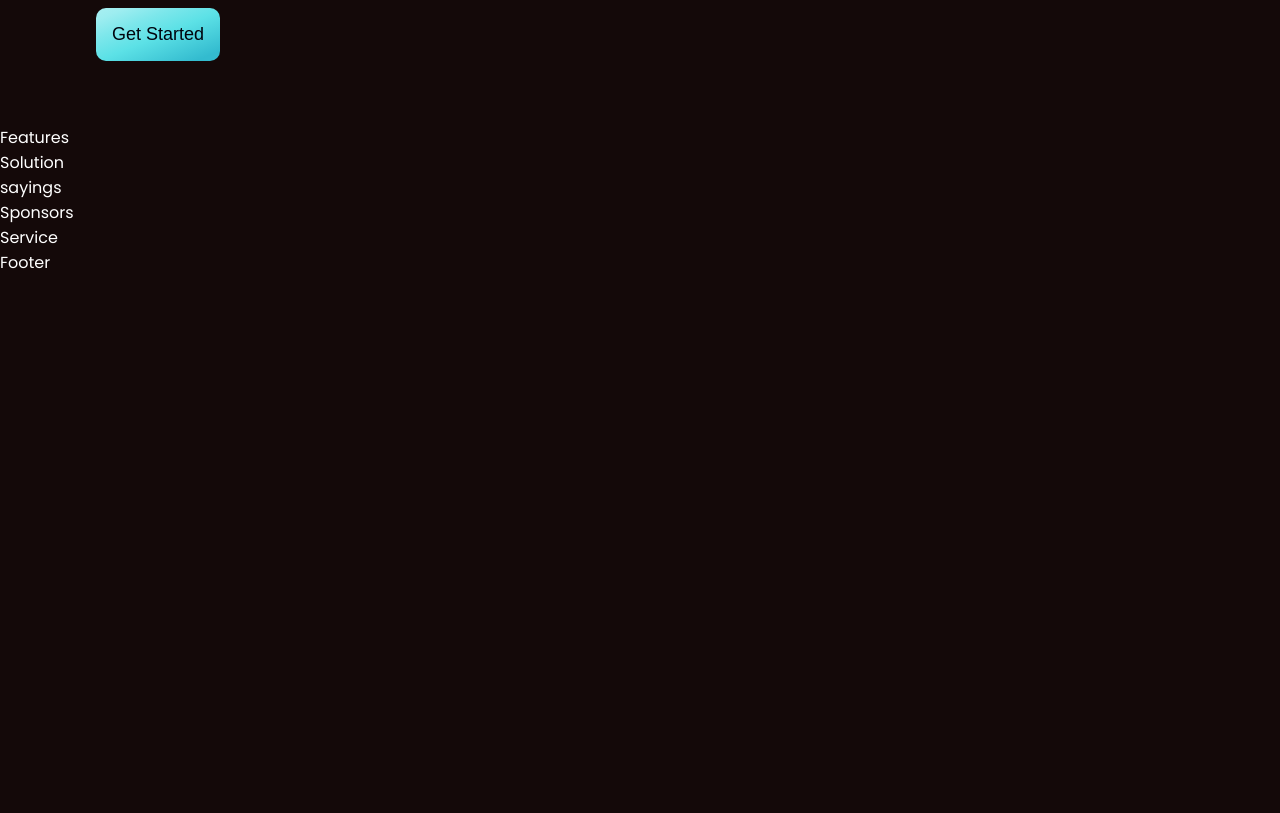
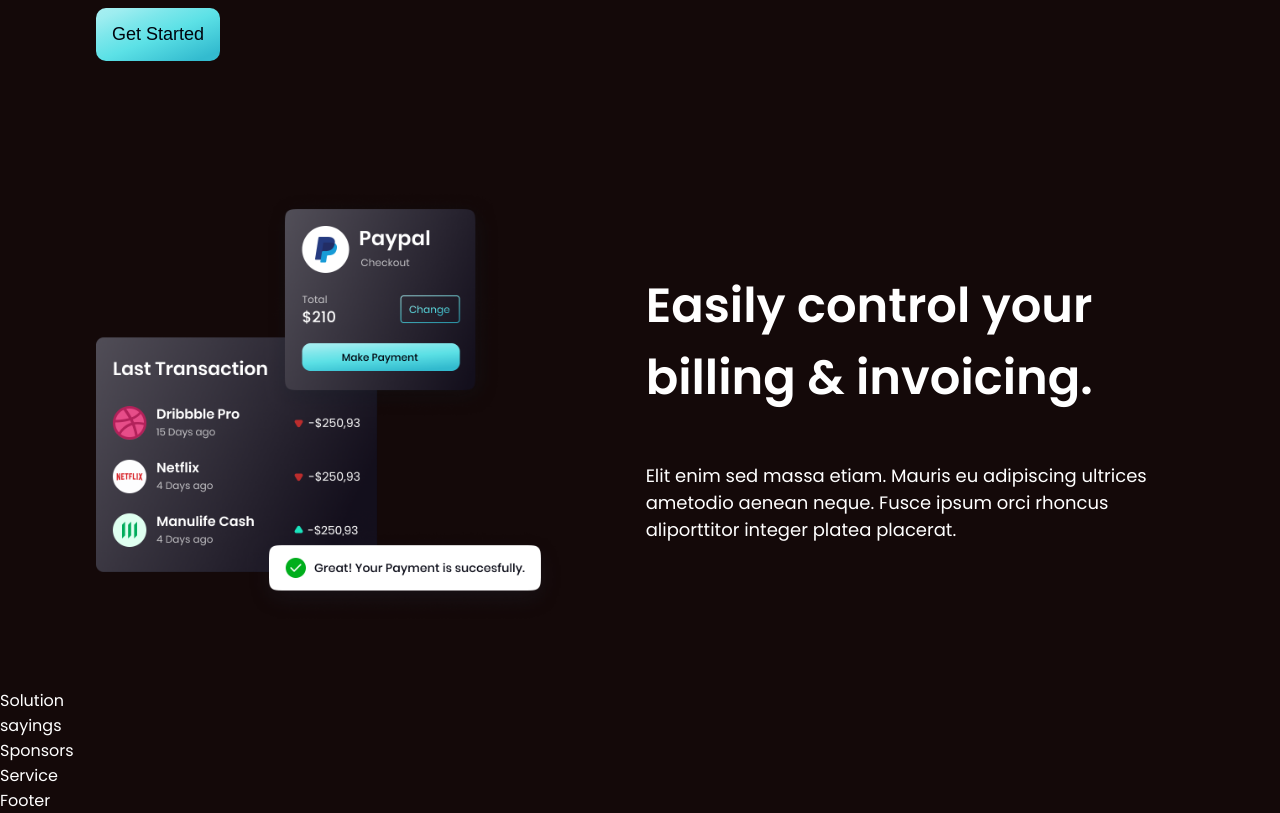
Before and after one commit to IsraelBosun/banking-app-israel, a React (Create React App) app: page / in a window 1280 px wide. Shown: the part 1480-2293 px from the top of the page. Before the commit the page ends 1755 px from the top, so only its background shows below. Built offline with nearby package versions, Linux system fonts and the light colour scheme.

Commit message:
first features commital

```diff
--- a/src/components/features/Features.jsx
+++ b/src/components/features/Features.jsx
@@ -1,9 +1,22 @@
 import React from 'react'
 import "./features.css"
 
+import trxcard from "../../assets/transactioncard.png"
+import Content from "../../oneliners/content/Content.jsx"
+
+
 const Features = () => {
   return (
-    <div>Features</div>
+    <div className='features section__padding'>
+      <div className='features__container'>
+        <div className='transaction__card'>
+          <img src={trxcard} alt="bankcard" />
+        </div>
+        <div className='transaction__text'>
+          <Content main = "Easily control your billing & invoicing." sub = "Elit enim sed massa etiam. Mauris eu adipiscing ultrices ametodio aenean neque. Fusce ipsum orci rhoncus aliporttitor integer platea placerat." btn = "Home" />
+        </div>
+      </div>
+    </div>
   )
 }
 
--- a/src/components/features/features.css
+++ b/src/components/features/features.css
@@ -0,0 +1,28 @@
+.transaction__text button {
+    display: none;
+}
+
+.features__container {
+    display: flex;
+    justify-content: space-between;
+    align-items: center;
+    gap: 5rem;
+}
+
+.transaction__card {
+    display: flex;
+    justify-content: center;
+    align-items: center;
+}
+
+.transaction__card img {
+    width: 100%;
+    height: 100%;
+}
+
+@media screen and (max-width:1024px) {
+    .features__container {
+        flex-direction: column;
+        gap:2rem;
+    }
+}
```
